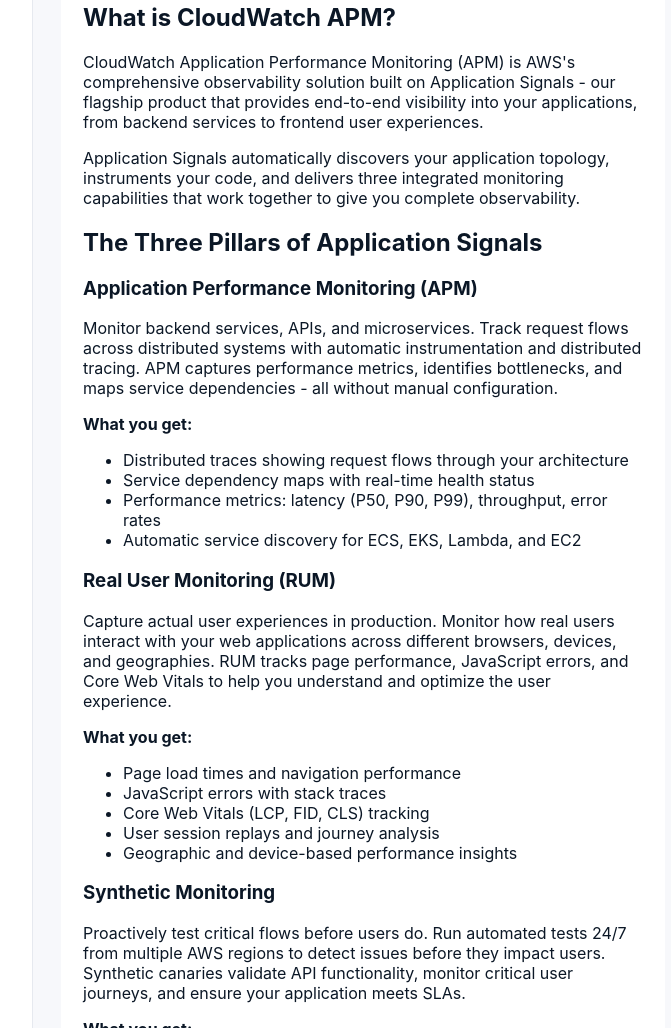
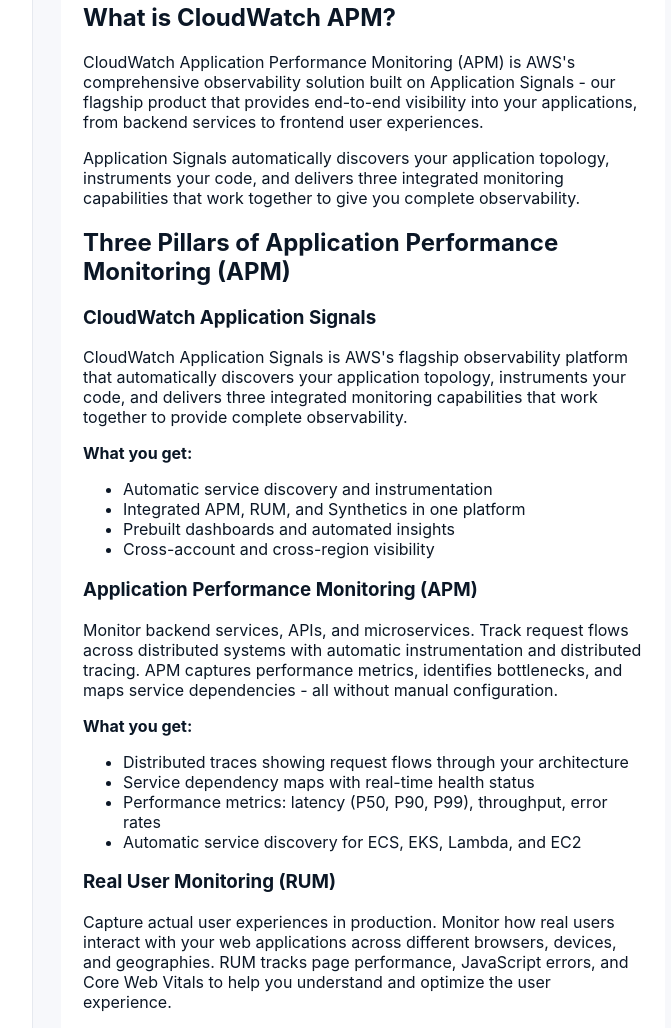
Before and after one commit to vijaykbv/cw-apm-docs, a plain HTML site: page pages/getting-started.html in a window 1280 px wide. Shown: the part 1505-2533 px from the top of the page, without its empty margins (267-938 px from the left). Drawn offline with Linux system fonts and the light colour scheme; files that its build step writes are made by us from their sources.

Commit message:
Update Three Pillars section: rename and swap Application Signals with APM

```diff
--- a/pages/getting-started.html
+++ b/pages/getting-started.html
@@ -55,7 +55,17 @@
         </section>
 
         <section>
-          <h2>The Three Pillars of Application Signals</h2>
+          <h2>Three Pillars of Application Performance Monitoring (APM)</h2>
+
+          <h3>CloudWatch Application Signals</h3>
+          <p>CloudWatch Application Signals is AWS's flagship observability platform that automatically discovers your application topology, instruments your code, and delivers three integrated monitoring capabilities that work together to provide complete observability.</p>
+          <p><strong>What you get:</strong></p>
+          <ul>
+            <li>Automatic service discovery and instrumentation</li>
+            <li>Integrated APM, RUM, and Synthetics in one platform</li>
+            <li>Prebuilt dashboards and automated insights</li>
+            <li>Cross-account and cross-region visibility</li>
+          </ul>
 
           <h3>Application Performance Monitoring (APM)</h3>
           <p>Monitor backend services, APIs, and microservices. Track request flows across distributed systems with automatic instrumentation and distributed tracing. APM captures performance metrics, identifies bottlenecks, and maps service dependencies - all without manual configuration.</p>
```
